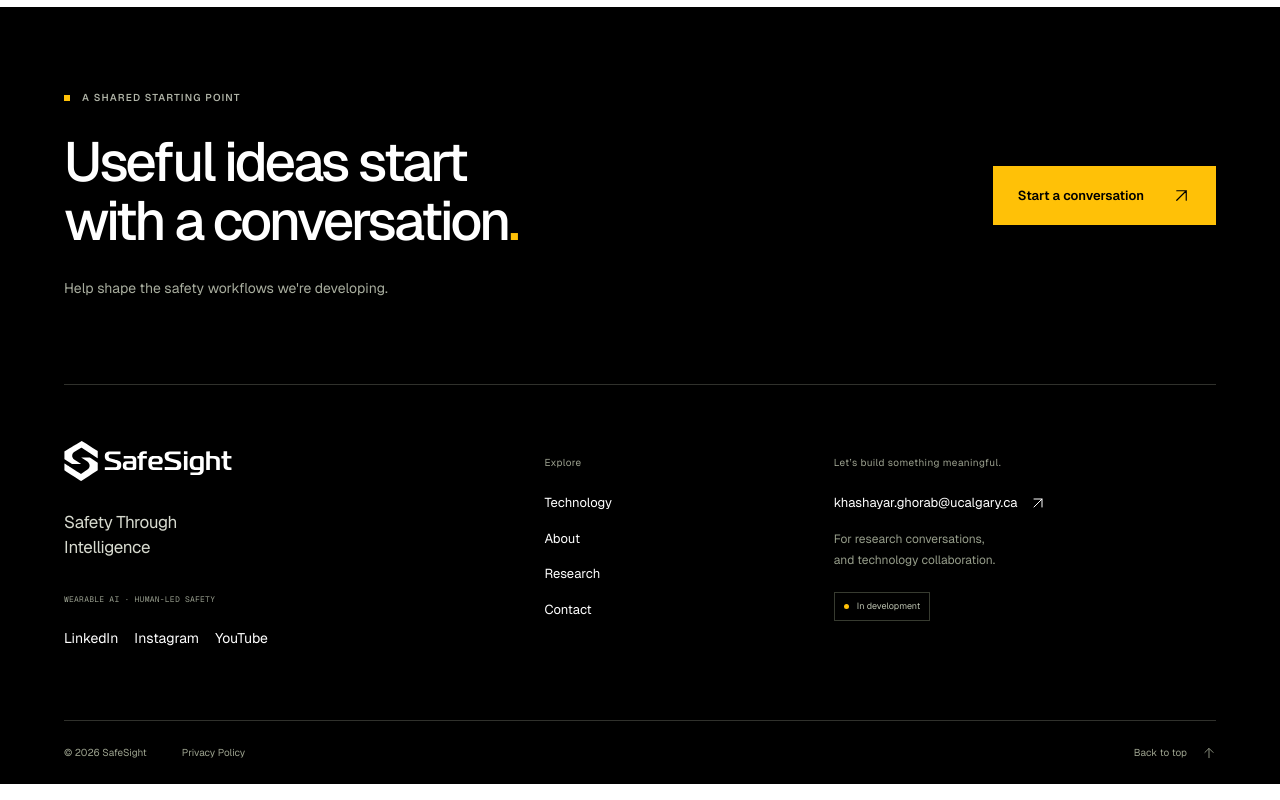
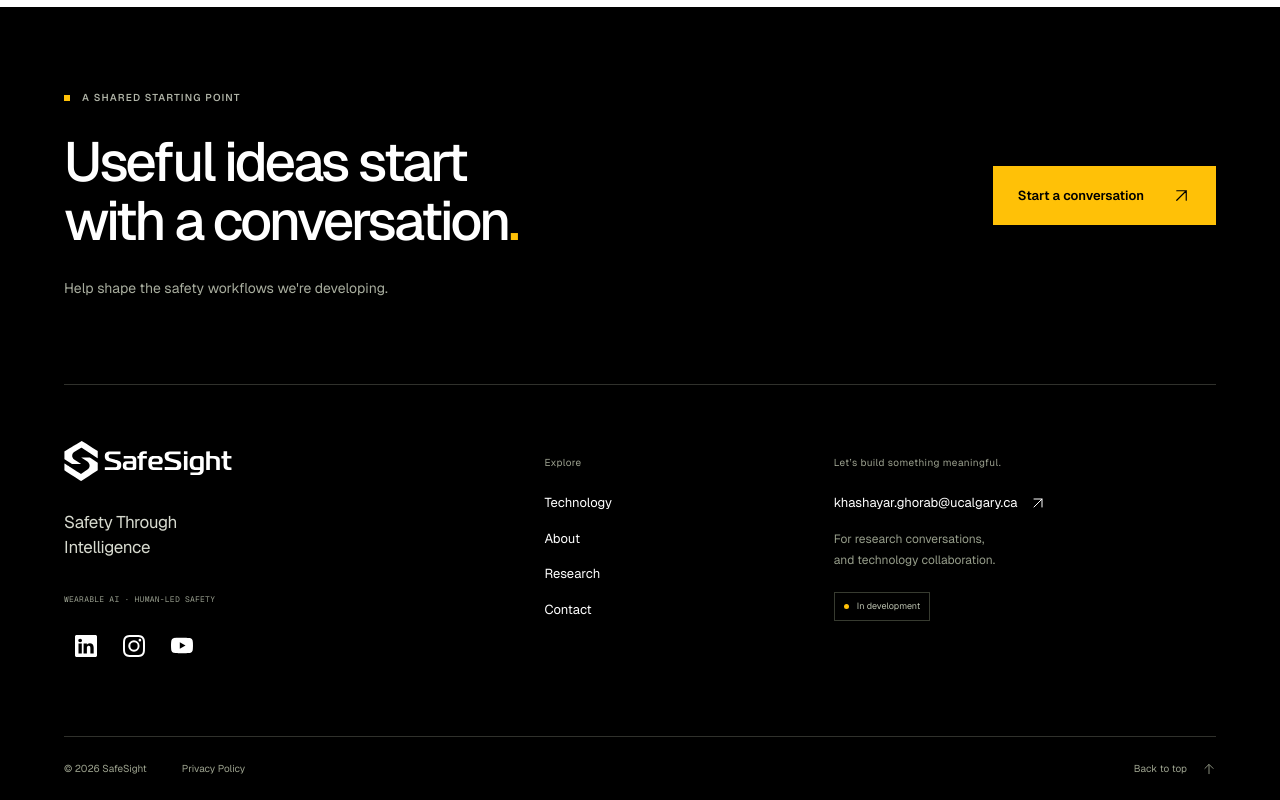
Before and after one commit to Khashayarghorab/Safesight, a Next.js app: page / in a window 1280 px wide. Shown: the part 4679-5479 px from the top of the page. Built offline with nearby package versions, Linux system fonts and the light colour scheme.

Commit message:
Use accessible platform logos for footer social links

```diff
--- a/components/site.tsx
+++ b/components/site.tsx
@@ -31,14 +31,25 @@ export function Header() {
     </div>
   </header>;
 }
+const socialProfiles = [
+  { name: 'LinkedIn', href: 'https://www.linkedin.com/company/safesight-ca/', icon: 'linkedin' },
+  { name: 'Instagram', href: 'https://www.instagram.com/safesight.ca/', icon: 'instagram' },
+  { name: 'YouTube', href: 'https://www.youtube.com/@Safesight-ca', icon: 'youtube' },
+];
+
 export function Footer() {
   return <footer className="site-footer">
     <div className="container footer-main">
       <div className="footer-brand"><Link className="brand" href="/" aria-label="SafeSight home"><img src="/brand/safesight-white.svg" width="2172" height="724" alt="SafeSight" /></Link><p>Safety Through<br />Intelligence</p><span className="mono muted">WEARABLE AI · HUMAN-LED SAFETY</span>
-        <nav aria-label="SafeSight social media" className="mt-4 flex flex-wrap gap-x-4 gap-y-1 text-sm">
-          <a className="py-1 hover:text-safety" href="https://www.linkedin.com/company/safesight-ca/">LinkedIn</a>
-          <a className="py-1 hover:text-safety" href="https://www.instagram.com/safesight.ca/">Instagram</a>
-          <a className="py-1 hover:text-safety" href="https://www.youtube.com/@Safesight-ca">YouTube</a>
+        <nav aria-label="SafeSight social media" className="mt-4 flex flex-wrap gap-1">
+          {socialProfiles.map(({ name, href, icon }) => (
+            <a key={icon} href={href} aria-label={`SafeSight on ${name}`} title={name}
+              className="inline-flex h-11 w-11 items-center justify-center rounded hover:text-safety focus-visible:text-safety">
+              <svg width="22" height="22" viewBox="0 0 16 16" fill="currentColor" aria-hidden="true" focusable="false">
+                <use href={`/brand/social-icons.svg#${icon}`} />
+              </svg>
+            </a>
+          ))}
         </nav>
       </div>
       <div className="footer-column"><p className="footer-label">Explore</p>{navigation.slice(1).map(({ href, label }) => <Link key={href} href={href}>{label}</Link>)}</div>
```
Also changed, not shown: public/brand/social-icons.svg (added).
